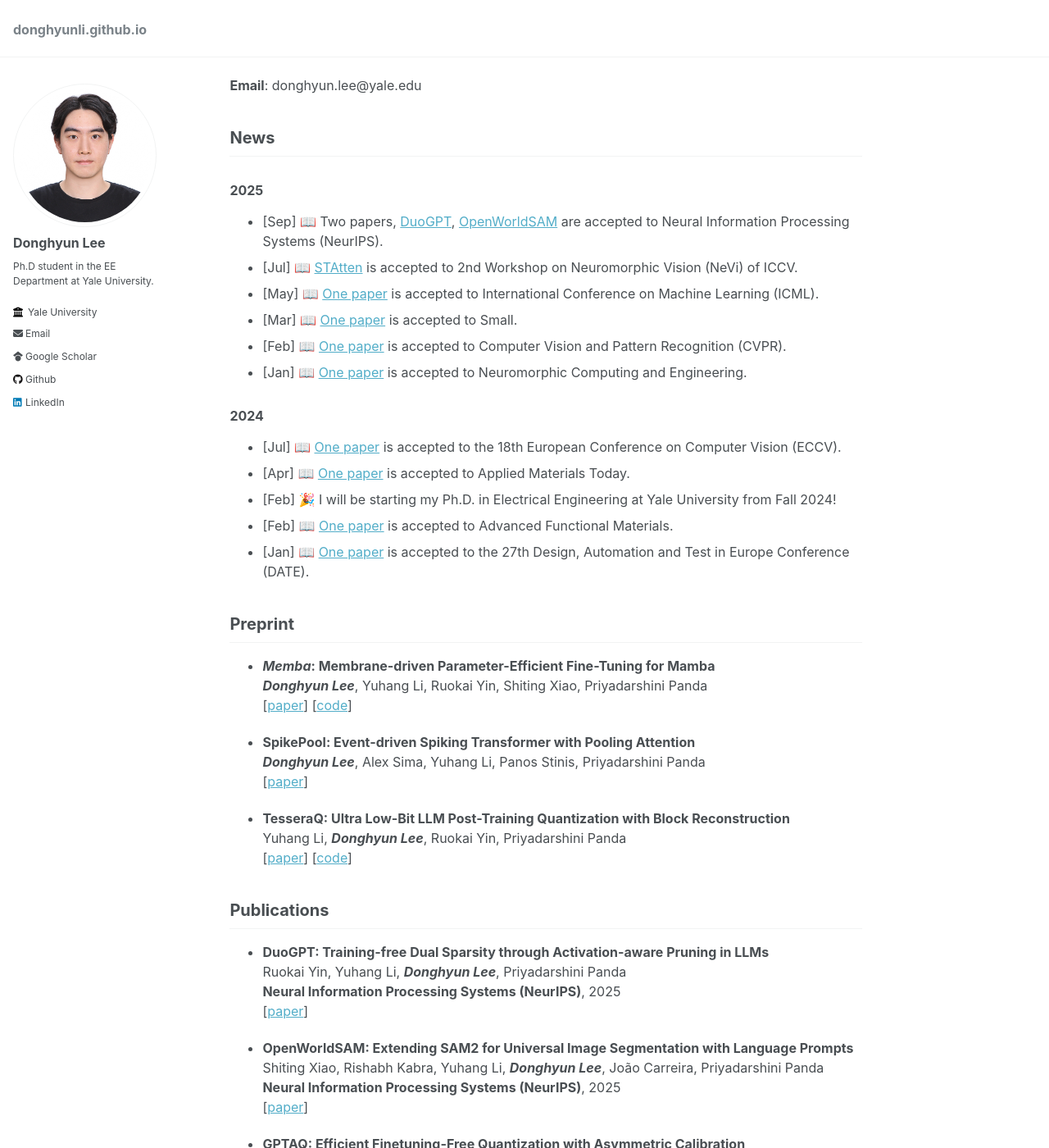
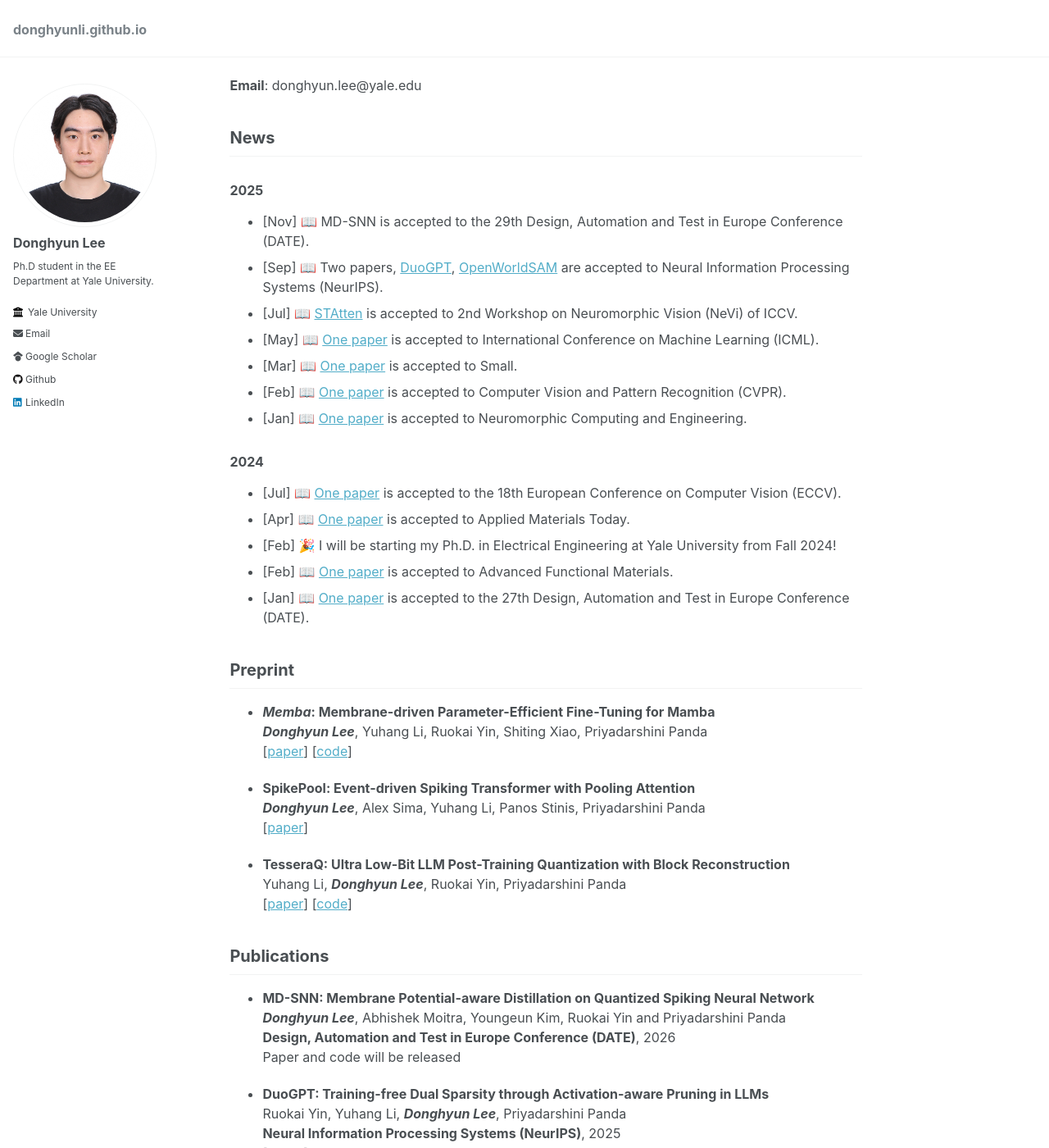
Before and after one commit to donghyunli/donghyunli.github.io, a Jekyll site: the page built from _pages/about.md, in a window 1280 px wide and 1400 px high, scrolled down 257 px. Shown: the whole window at 82% size. Built offline with Jekyll 4.4.1, drawn with Linux system fonts in a browser that asks for light colours.

Commit message:
paper update

```diff
--- a/_pages/about.md
+++ b/_pages/about.md
@@ -20,6 +20,7 @@ I received B.E. degree in Mechanical Engineering Department at Yonsei University
 
 ## News
 ### 2025
+- [Nov] 📖 MD-SNN is accepted to the 29th Design, Automation and Test in Europe Conference (DATE).
 - [Sep] 📖 Two papers, [DuoGPT](https://arxiv.org/pdf/2506.20194), [OpenWorldSAM](https://arxiv.org/pdf/2507.05427) are accepted to Neural Information Processing Systems (NeurIPS).
 - [Jul] 📖 [STAtten](https://openaccess.thecvf.com/content/CVPR2025/papers/Lee_Spiking_Transformer_with_Spatial-Temporal_Attention_CVPR_2025_paper.pdf) is accepted to 2nd Workshop on Neuromorphic Vision (NeVi) of ICCV.
 - [May] 📖 [One paper](https://arxiv.org/pdf/2504.02692) is accepted to International Conference on Machine Learning (ICML).
@@ -48,6 +49,11 @@ Yuhang Li, ***Donghyun Lee***, Ruokai Yin, Priyadarshini Panda\\
 [[paper](https://arxiv.org/pdf/2410.19103)] [[code](https://github.com/Intelligent-Computing-Lab-Yale/TesseraQ)]
 
 ## Publications
+
+- **MD-SNN: Membrane Potential-aware Distillation on Quantized Spiking Neural Network**\\
+***Donghyun Lee***, Abhishek Moitra, Youngeun Kim, Ruokai Yin and Priyadarshini Panda \\
+**Design, Automation and Test in Europe Conference (DATE)**, 2026\\
+Paper and code will be released
 
 - **DuoGPT: Training-free Dual Sparsity through Activation-aware Pruning in LLMs**\\
 Ruokai Yin, Yuhang Li, ***Donghyun Lee***, Priyadarshini Panda\\
```
